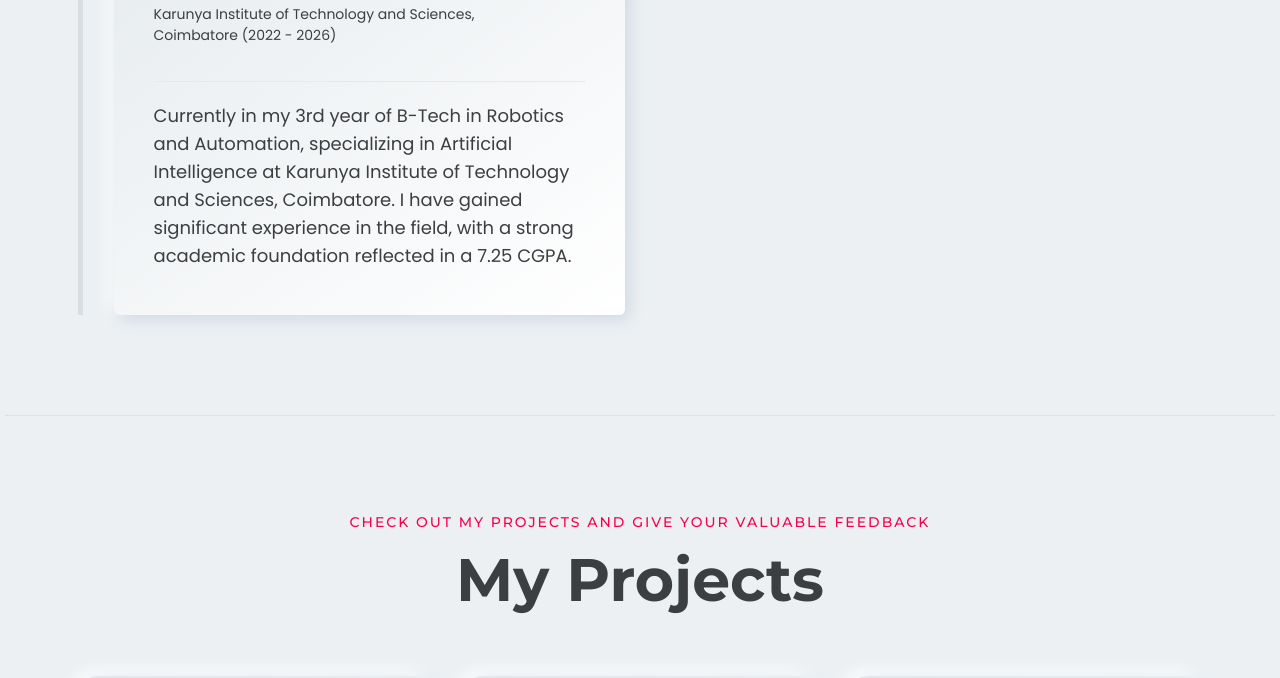
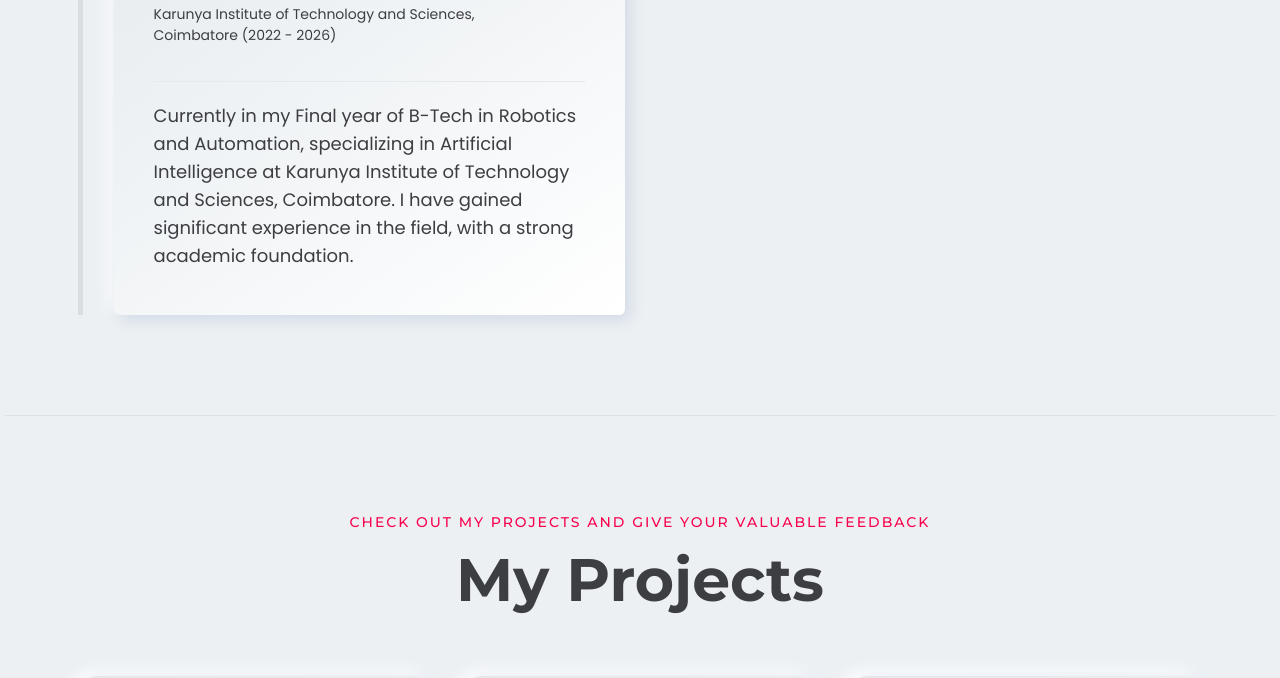
Before and after one commit to arjunrose/Arjun_Rose_J_S, a plain HTML site: page index.html in a window 1280 px wide. Shown: the part 4092-4770 px from the top of the page. Drawn offline with Linux system fonts and the light colour scheme; a web font is replaced by a local one.

Commit message:
Update index.html

```diff
--- a/index.html
+++ b/index.html
@@ -478,7 +478,7 @@
                                                                     <span>7.25_CGPA</span>
                                                                 </div>
                                                             </div>
-                                                            <p class="description"> Currently in my 3rd year of B-Tech in Robotics and Automation, specializing in Artificial Intelligence at Karunya Institute of Technology and Sciences, Coimbatore. I have gained significant experience in the field, with a strong academic foundation reflected in a 7.25 CGPA.</p>
+                                                            <p class="description"> Currently in my Final year of B-Tech in Robotics and Automation, specializing in Artificial Intelligence at Karunya Institute of Technology and Sciences, Coimbatore. I have gained significant experience in the field, with a strong academic foundation.</p>
                                                         </div>
                                                     </div>
                                                     <!-- End Single List  -->
```
